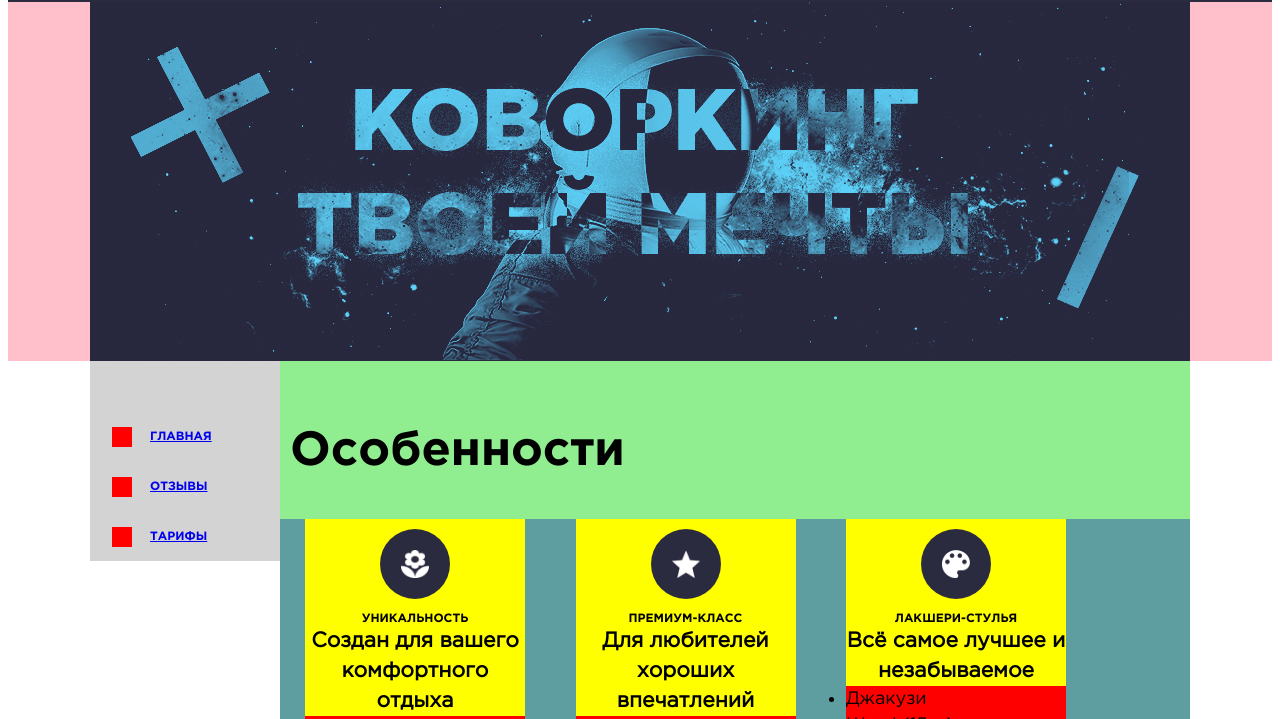
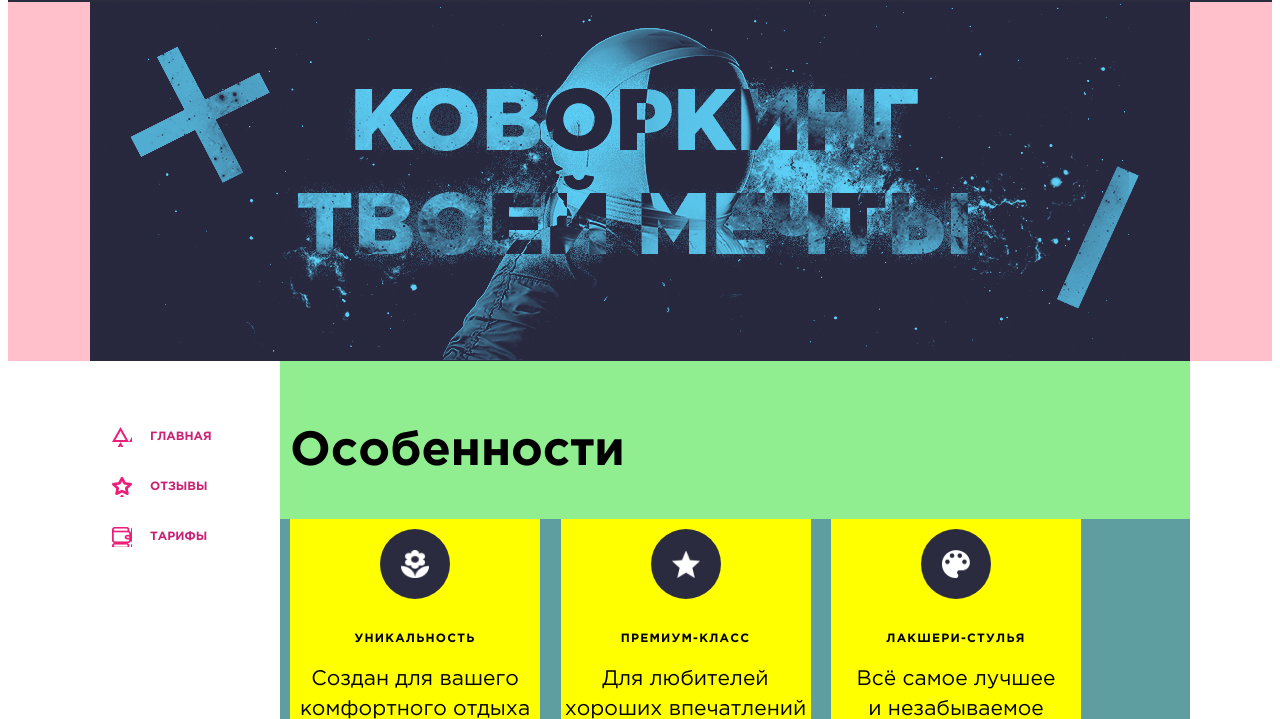
Before and after one commit to mikeymouzzer/coworking, a plain HTML site: page html/index.html in a window 1280 px wide. Shown: the part 81-800 px from the top of the page. Drawn offline with Linux system fonts and the light colour scheme.

Commit message:
nav created, bot without border

```diff
--- a/css/main.css
+++ b/css/main.css
@@ -152,7 +152,7 @@ position: relative;
     .sidebar {
         /* margin: 0; padding: 0; */
         width: 190px;
-        background-color: lightgray;
+        /* background-color: lightgray; */
         font-family: 'gotham_probold', sans-serif;
         font-size: 12px;
         text-transform: uppercase;
@@ -165,29 +165,54 @@ position: relative;
     list-style: none;
     }
 
-   .menu-item__link::before {
+.menu-item__link {
+    text-decoration: none;
+    color: #ca2376;
+    /* ===================================== */
+    display: inline-block;
+}
+
+.menu__item:hover .menu-item__link {
+    border-bottom: #d3d3d3 solid 1px;
+    color: black;
+}
+   .menu-item__link:before {
     content: "";
     width: 20px;
     height: 20px;
     display: inline-block;
-    background: red;
+    /* background: red; */
     margin-right: 18px;
     vertical-align: middle;
    }
 
+   .menu__item:first-child .menu-item__link:before {
+    background-image: url(/img/main_icon.png);
+           }
+
+       .menu__item:nth-child(2) .menu-item__link:before {
+        background: url(/img/feed_icon.png);
+    }
+
+    .menu__item:nth-child(3) .menu-item__link:before {
+        background: url(/img/wallet_icon.png);
+    }
+
    .menu__item:first-child:hover .menu-item__link:before {
 background-image: url(/img/main_icon_hover.png);
+
    }
 
    .menu__item:nth-child(2):hover .menu-item__link:before {
-    background: url(/img/feed_icon_hover.png)
+    background: url(/img/feed_icon_hover.png);
 }
 
 .menu__item:nth-child(3):hover .menu-item__link:before {
-    background: url(/img/wallet_icon_hover.png)
+    background: url(/img/wallet_icon_hover.png);
 }
 
-/* ------------------------------------- */
+/* КОНТЕНТ -----------------------------------------------*/
+/* ====================================================== */
 .container__page {
     letter-spacing: -5px;
 }
@@ -198,6 +223,8 @@ background-image: url(/img/main_icon_hover.png);
         margin: 0;
       /*   padding: 0; */
     }
+
+    /* ОСОБЕНОСТИ================================== */
 
     .features__title {
         font-family: 'gotham_probold', sans-serif;
@@ -220,13 +247,13 @@ background-image: url(/img/main_icon_hover.png);
     font-family: 'gotham_proregular', sans-serif;
     display: inline-block;
     vertical-align: top;
-    width: 220px;
+    width: 250px;
     letter-spacing: 0px;
     background: yellow;
     text-align: center;
     /* margin-right: 60px; */
-    margin-left: 25px;
-    margin-right: 25px;
+    margin-left: 10px;
+    margin-right: 10px;
 }
 
 .feautures-unit:nth-child(2), .feautures-unit:nth-child(3) {
@@ -265,8 +292,14 @@ background-image: url(/img/main_icon_hover.png);
     text-transform: uppercase;
     font-family: 'gotham_probold',sans-serif;
     font-weight: 700;
+    margin-top: 30px;
+    letter-spacing: .1em;
 }
 
-/* .features-unit__list-item {
-    margin-left: 20px;
-} */
+.features-unit__subtitle {
+    margin-top: 18px;
+    font-family: 'gotham_proregular', sans-serif;
+    font-weight: 400;
+    margin: 18px 0 0 0;
+
+}
--- a/html/index.html
+++ b/html/index.html
@@ -83,7 +83,7 @@
                                     <img class="featuures-unit__img" src="/img/painter-palette.png" alt="изображение палитры">
                                 </div>
                                 <h2 class="features-unit__title">Лакшери-стулья</h2>
-                                <h3 class="features-unit__subtitle">Всё самое лучшее и незабываемое</h3>
+                                <h3 class="features-unit__subtitle">Всё самое лучшее и&nbsp;незабываемое</h3>
                                 <ul class="features-unit__list">
                                     <li class="features-unit__list-item">Джакузи</li>
                                     <li class="features-unit__list-item">Шкаф(15кг)</li>
```
Also changed, not shown: img/feed_icon.png (added), img/wallet_icon.png (added).
